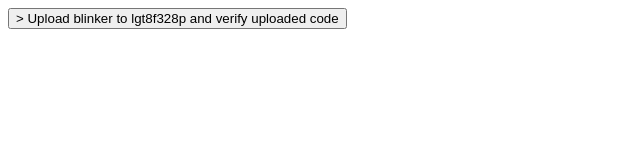
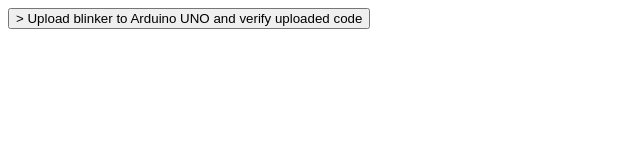
Before and after one commit to dirkarnez/arduino-uno-uploader, a plain HTML site: page index.html in a window 1280 px wide. Shown: the whole page, without its empty margins (0-640 px from the left). Drawn offline with Linux system fonts and the light colour scheme.

Commit message:
- update index.html

```diff
--- a/index.html
+++ b/index.html
@@ -13,7 +13,7 @@
         verify
         port-filters='[{"usbProductId":0043,"usbVendorId":2341}]'
     >
-        > Upload blinker to lgt8f328p and verify uploaded code
+        > Upload blinker to Arduino UNO and verify uploaded code
         <span class="upload-progress"></span>
     </button>
 </body>
```
